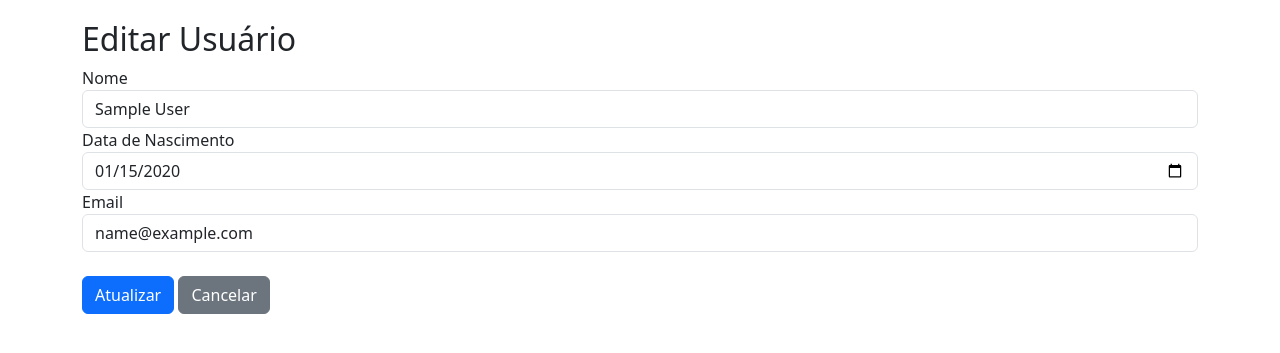
After one commit to claudiobmontenegro/postGrad-NojeJS-Ex, a Node server app: the page made by index.js in a window 1280 px wide. The commit adds this page. Shown: the top 353 px of the page. Run offline with Node 20, Linux system fonts and the light colour scheme; tables that the repository leaves empty hold one stand-in row (values such as "Sample post"); some libraries are stand-ins or nearby versions.

Commit message:
Add edit and delete routes

```diff
--- a/index.js
+++ b/index.js
@@ -78,5 +78,68 @@ app.get('/users', async (req, res) => {
     }
 });
 
+app.get('/users/edit', async (req, res) => {
+    const { cpf } = req.query;
+
+    try {
+        const user = await User.findOne({ cpf });
+
+        if (!user) {
+            return res.status(404).json({ message: 'Usuário não encontrado.' });
+        }
+
+        res.render('edit-user', { user });
+    } catch (error) {
+        console.error(error);
+        res.status(500).json({ error: 'Ocorreu um erro ao buscar o usuário.' });
+    }
+});
+
+app.post('/users/update', async (req, res) => {
+    try {
+        const { cpf, name, birthDate, email, street, city, state, zipcode } = req.body;
+
+        const user = await User.findOne({ cpf });
+
+        if (!user) {
+            return res.status(404).json({ message: 'User not found' });
+        }
+
+        user.name = name;
+        user.birthDate = birthDate;
+        user.email = email;
+        user.address = {
+            street,
+            city,
+            state,
+            zipcode
+        };
+
+        await user.save();
+
+        res.redirect('/users');
+    } catch (error) {
+        console.error(error);
+        res.status(500).json({ message: 'Internal server error' });
+    }
+});
+
+app.post('/users/delete/:cpf', async (req, res) => {
+    const { cpf } = req.params;
+
+    try {
+        const result = await User.findOneAndDelete({ cpf });
+
+        if (!result) {
+            return res.status(404).json({ message: 'Usuário não encontrado.' });
+        }
+
+        res.redirect('/users');
+    } catch (error) {
+        console.error(error);
+        res.status(500).json({ error: 'Ocorreu um erro ao excluir o usuário.' });
+    }
+});
+
 app.use(express.static(__dirname + '/public'));
 app.use('/bootstrap', express.static(__dirname + '/node_modules/bootstrap/dist'));
--- /dev/null
+++ b/views/edit-user.ejs
@@ -0,0 +1,63 @@
+<!DOCTYPE html>
+<html lang="en">
+
+<head>
+  <meta charset="UTF-8">
+  <meta name="viewport" content="width=device-width, initial-scale=1.0">
+  <title>Edit User</title>
+  <link rel="stylesheet" href="/style.css">
+  <link rel="stylesheet" href="/bootstrap/css/bootstrap.min.css">
+</head>
+
+<body>
+
+  <div class="container">
+    <h2>Editar Usuário</h2>
+
+    <form action="/users/update" method="POST">
+      <input type="hidden" name="cpf" value="<%= user.cpf %>">
+
+      <div class="form-group">
+        <label for="name">Nome</label>
+        <input type="text" class="form-control" id="name" name="name" value="<%= user.name %>">
+      </div>
+
+      <div class="form-group">
+        <label for="birthDate">Data de Nascimento</label>
+        <input type="date" class="form-control" id="birthDate" name="birthDate" value="<%= user.birthDate.toISOString().substr(0, 10) %>">
+      </div>
+
+      <div class="form-group">
+        <label for="email">Email</label>
+        <input type="email" class="form-control" id="email" name="email" value="<%= user.email %>">
+      </div>
+
+      <% if (user.address) { %>
+      <div class="form-group">
+        <label for="street">Rua</label>
+        <input type="text" class="form-control" id="street" name="street" value="<%= user.address.street %>">
+      </div>
+
+      <div class="form-group">
+        <label for="city">Cidade</label>
+        <input type="text" class="form-control" id="city" name="city" value="<%= user.address.city %>">
+      </div>
+
+      <div class="form-group">
+        <label for="state">Estado</label>
+        <input type="text" class="form-control" id="state" name="state" value="<%= user.address.state %>">
+      </div>
+
+      <div class="form-group">
+        <label for="zipcode">CEP</label>
+        <input type="text" class="form-control" id="zipcode" name="zipcode" value="<%= user.address.zipcode %>">
+      </div>
+      <% } %>
+      <br>
+      <button type="submit" class="btn btn-primary">Atualizar</button>
+      <a href="/users" class="btn btn-secondary">Cancelar</a>
+    </form>
+  </div>
+</body>
+
+</html>
```
Also changed, not shown: models/User.js (+21 -5 lines), views/users.ejs (+25 -8 lines).
